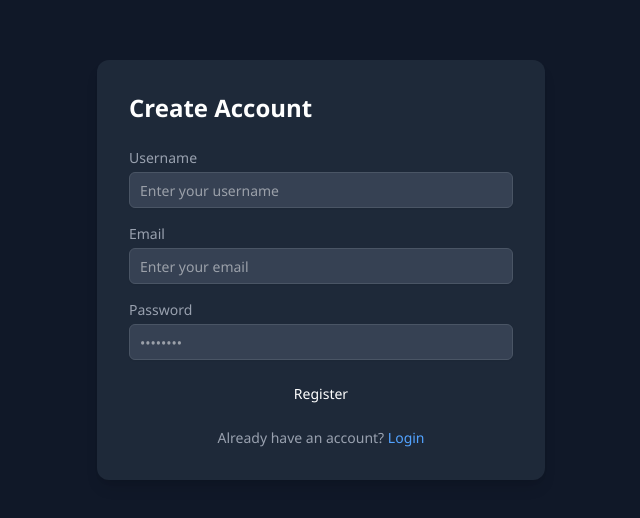
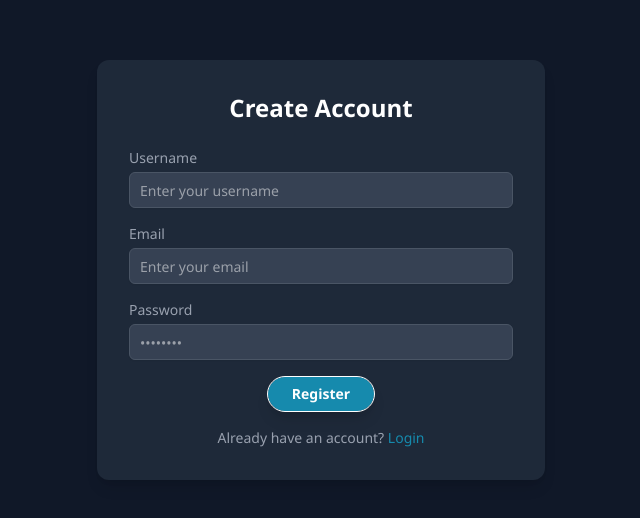
Before and after one commit to maimuna-t-333/mchat, a Next.js app: page /register in a window 1280 px wide. Shown: the part 130-648 px from the top of the page, without its empty margins (319-959 px from the left). Built offline with nearby package versions, Linux system fonts and the light colour scheme; no server answers.

Commit message:
Modified register page design

```diff
--- a/app/(auth)/register/page.js
+++ b/app/(auth)/register/page.js
@@ -48,8 +48,8 @@ export default function RegisterPage() {
 
   return (
     <main className="flex min-h-screen items-center justify-center bg-gray-900">
-      <div className="w-full max-w-md p-8 bg-gray-800 rounded-xl shadow-lg">
-        <h2 className="text-2xl font-bold text-white mb-6">
+      <div className="w-full max-w-md mx-4 p-6 lg:p-8 bg-gray-800 rounded-xl shadow-lg">
+        <h2 className="text-2xl text-center font-bold text-white mb-6">
           Create Account
         </h2>
 
@@ -102,18 +102,23 @@ export default function RegisterPage() {
             />
           </div>
 
-          <Button
+          <div className='flex justify-center'>
+             <Button
             type="submit"
-            className="w-full"
+            className=" px-6 py-2 rounded-full text-white font-semibold shadow-lg hover:cursor-pointer hover:border-2 border-white"
+              style={{ backgroundColor: '#168aad' }}
             disabled={loading}
           >
             {loading ? 'Creating account...' : 'Register'}
           </Button>
+          </div>
+
+
         </form>
 
         <p className="text-gray-400 text-sm text-center mt-4">
           Already have an account?{' '}
-          <Link href="/login" className="text-blue-400 hover:underline">
+          <Link href="/login" className="text-[#168aad] hover:text-white">
             Login
           </Link>
         </p>
```
